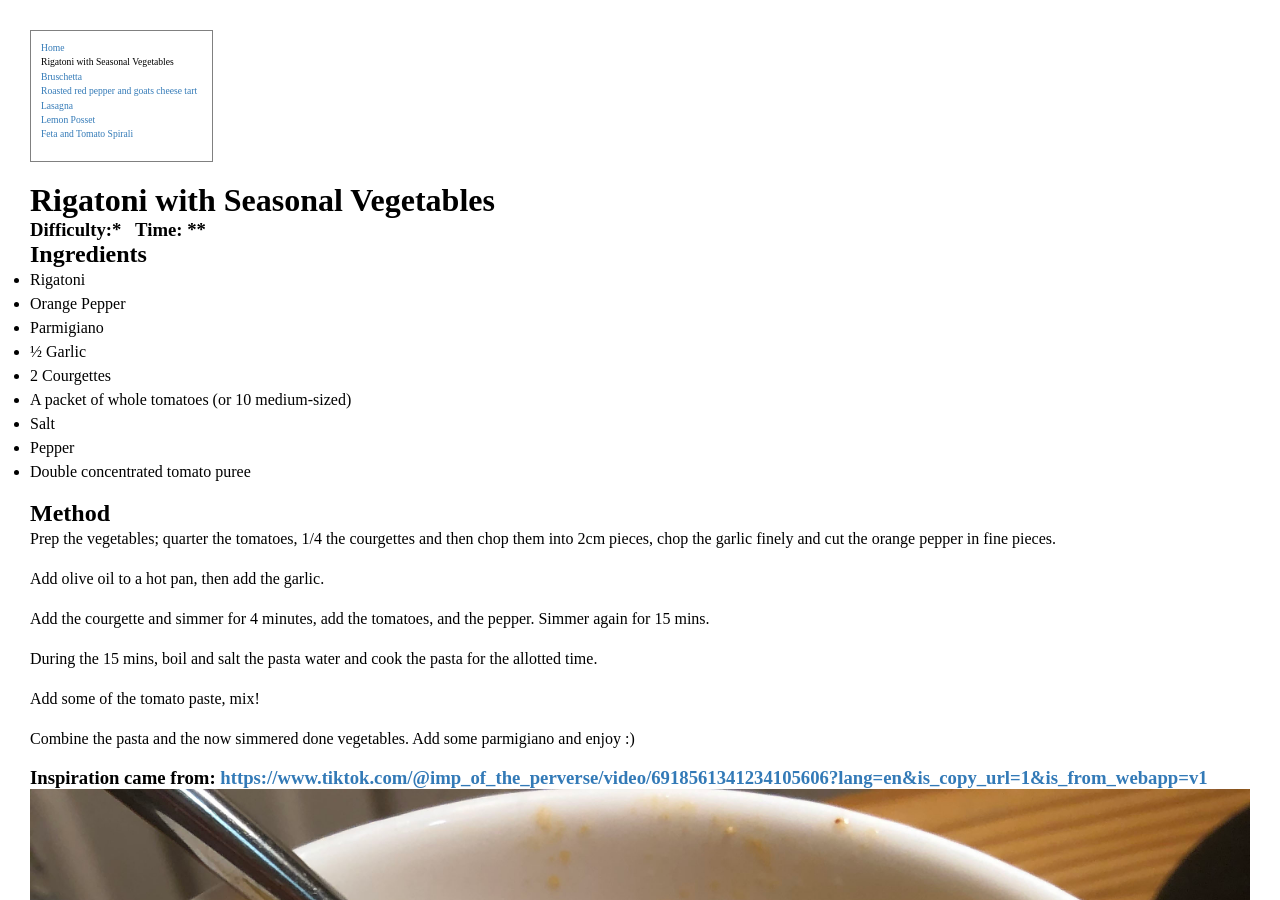
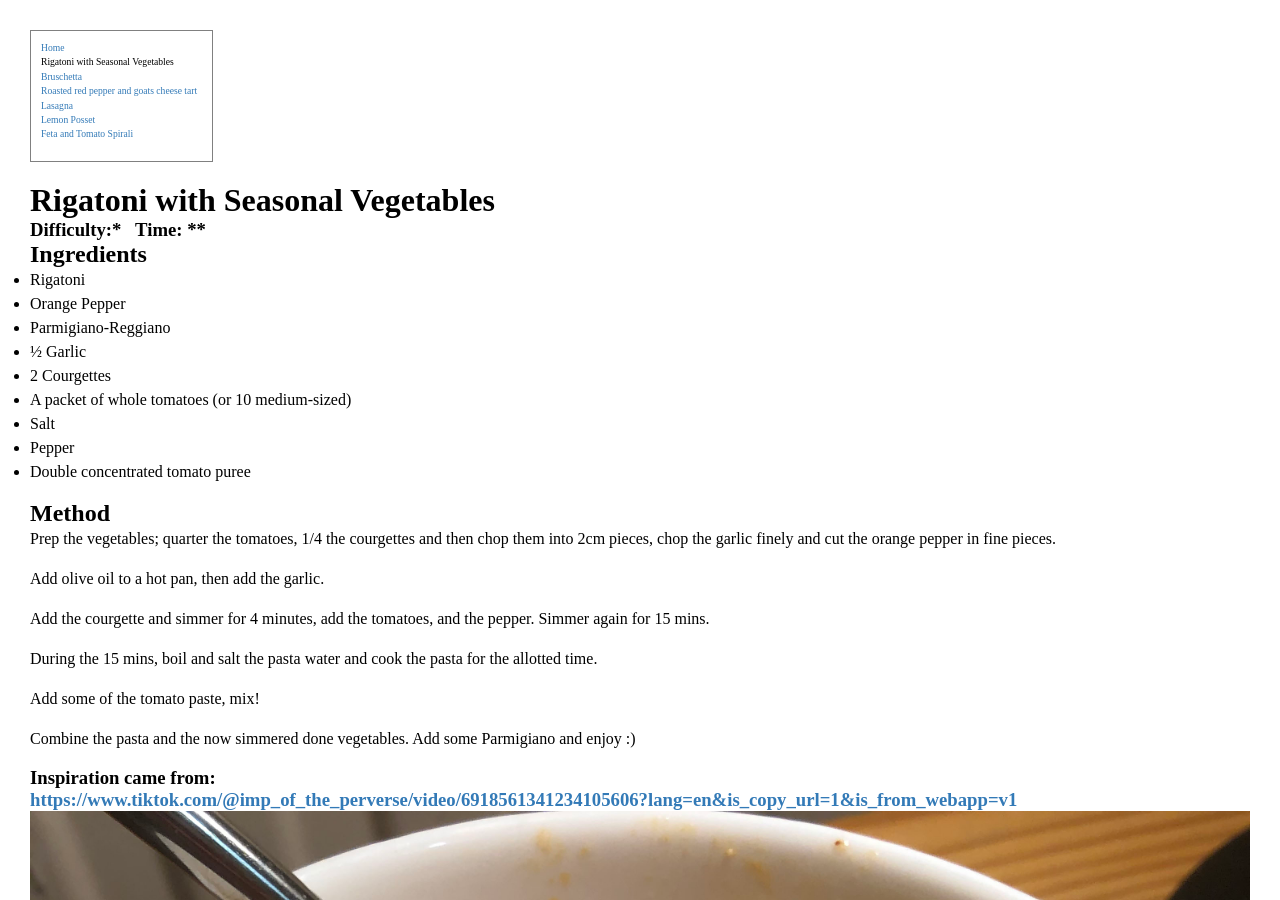
Before and after one commit to Hol1999/Hollyrecipewebsite, a Jekyll site: the page built from _recipes/recipe1.md, in a window 1280 px wide and 900 px high. Built offline with Jekyll 4.4.1, drawn with Linux system fonts in a browser that asks for light colours.

Commit message:
Update Recipes “recipe1”

```diff
--- a/_recipes/recipe1.md
+++ b/_recipes/recipe1.md
@@ -12,7 +12,7 @@ tags: null
 
 * Rigatoni
 * Orange Pepper
-* Parmigiano
+* Parmigiano-Reggiano
 * ½ Garlic
 * 2 Courgettes
 * A packet of whole tomatoes (or 10 medium-sized)
@@ -32,8 +32,10 @@ During the 15 mins, boil and salt the pasta water and cook the pasta for the all
 
 Add some of the tomato paste, mix!
 
-Combine the pasta and the now simmered done vegetables. Add some parmigiano and enjoy :)
+Combine the pasta and the now simmered done vegetables. Add some Parmigiano and enjoy :)
 
-### Inspiration came from: <https://www.tiktok.com/@imp_of_the_perverse/video/6918561341234105606?lang=en&is_copy_url=1&is_from_webapp=v1>
+### Inspiration came from:
 
-![Bowl of the editors' rigatoni with a sprinkling of parmigiano](../uploads/rigatoni.jpg "Vegetable Rigatoni")
+### <https://www.tiktok.com/@imp_of_the_perverse/video/6918561341234105606?lang=en&is_copy_url=1&is_from_webapp=v1>
+
+![Bowl of rigatoni with a sprinkling of Parmigiano-Reggiano](../uploads/rigatoni.jpg "Vegetable Rigatoni")
```
